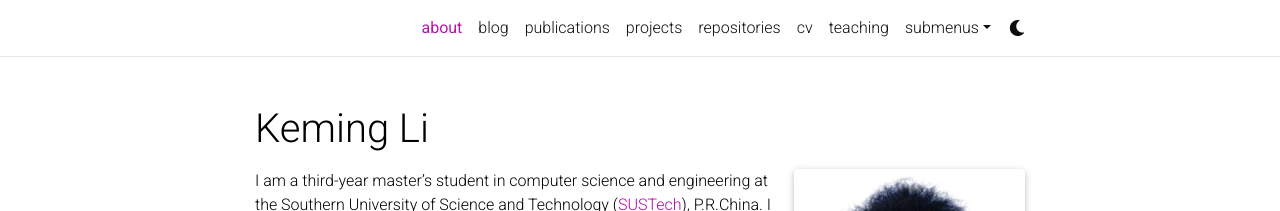
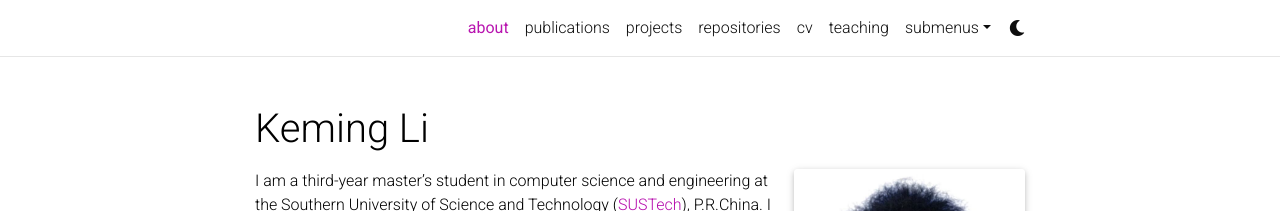
Before and after one commit to ghlkm/ghlkm.github.io, a Jekyll site: the page built from _pages/about.md, in a window 1280 px wide. Shown: the top 211 px of the page. Built offline with Jekyll 4.4.1, drawn with Linux system fonts in a browser that asks for light colours; full-size pictures stand in for the smaller copies a plugin makes; emoji names are drawn with the system emoji font; comment, search, counter and statistics services are not loaded; a style sheet for code colours, icons or effects is not loaded.

Commit message:
Update _config.yml

```diff
--- a/_config.yml
+++ b/_config.yml
@@ -115,7 +115,7 @@
 # -----------------------------------------------------------------------------
 
 blog_name: Keming Li # blog_name will be displayed in your blog page
-blog_nav_title: blog # your blog must have a title for it to be displayed in the nav bar
+blog_nav_title:  # Now I disable blog. your blog must have a title for it to be displayed in the nav bar
 blog_description: some news about me
 permalink: /blog/:year/:title/
 
```
